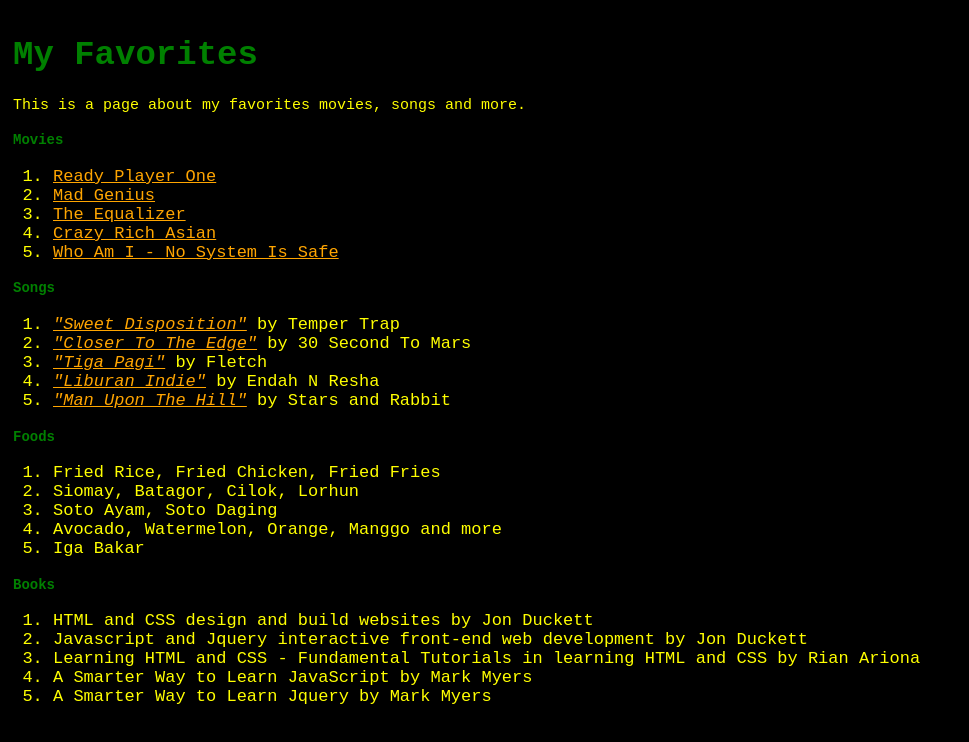
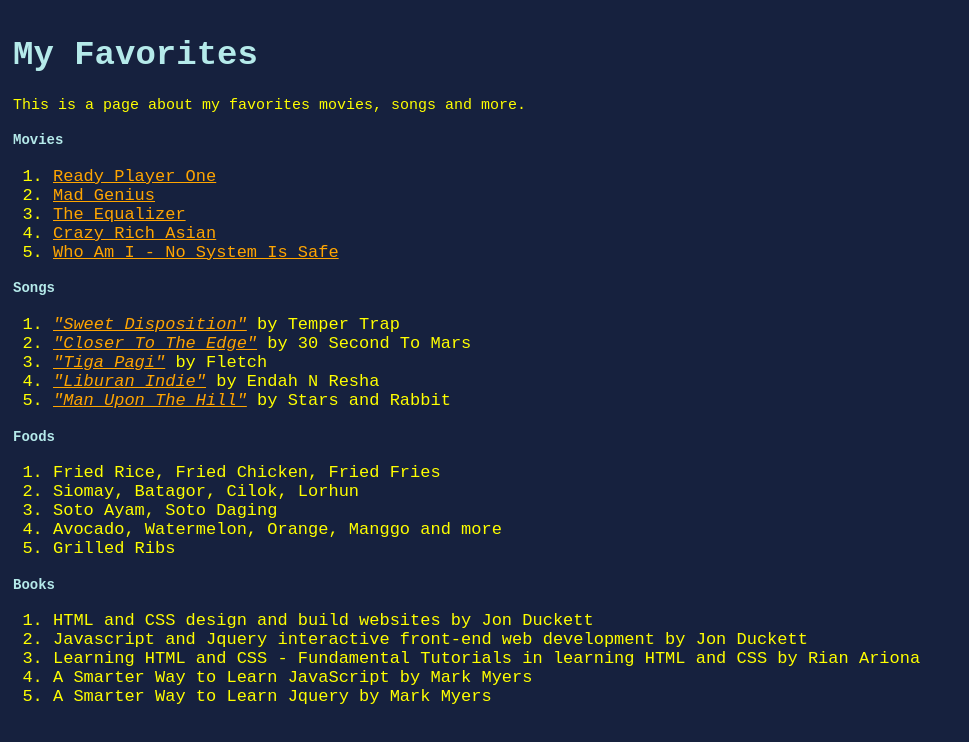
Before and after one commit to mwahyusp/my-favorites-list, a plain HTML site: page index.html in a window 1280 px wide. Shown: the whole page, without its empty margins (0-969 px from the left). Drawn offline with Linux system fonts and the light colour scheme.

Commit message:
change color css
change color headline

```diff
--- a/assets/css/style.css
+++ b/assets/css/style.css
@@ -1,6 +1,6 @@
 body {
   color: yellow;
-  background-color: black;
+  background-color: #16213E;
   font-size: 17px;
   font-family: "Courier New", Courier, monospace;
   box-sizing: border-box;
@@ -14,7 +14,7 @@ body {
 }
 
 h1 {
-  color: green;
+  color: #B5EAEA;
   text-align: left;
 }
 
@@ -41,12 +41,12 @@ h4 {
 .songs {
   padding-left: 0px;
   text-decoration: orange;
-  color: green;
+  color: #B5EAEA;
 }
 
 .movies {
   padding-left: 0px;
-  color: green;
+  color: #B5EAEA;
   font-weight: 500;
 }
 
@@ -55,13 +55,13 @@ a {
 }
 
 .foods {
-  color: green;
+  color: #B5EAEA;
   padding-left: 0px;
   font-weight: 500;
 }
 
 .books {
-  color: green;
+  color: #B5EAEA;
   padding-left: 0px;
   font-weight: 500;
 }
--- a/index.html
+++ b/index.html
@@ -54,7 +54,7 @@
       <li>Siomay, Batagor, Cilok, Lorhun</li>
       <li>Soto Ayam, Soto Daging</li>
       <li>Avocado, Watermelon, Orange, Manggo and more</li>
-      <li>Iga Bakar</li>
+      <li>Grilled Ribs</li>
     </ol>
     <h4 class="books"><strong>Books</strong></h4>
     <ol>
```
